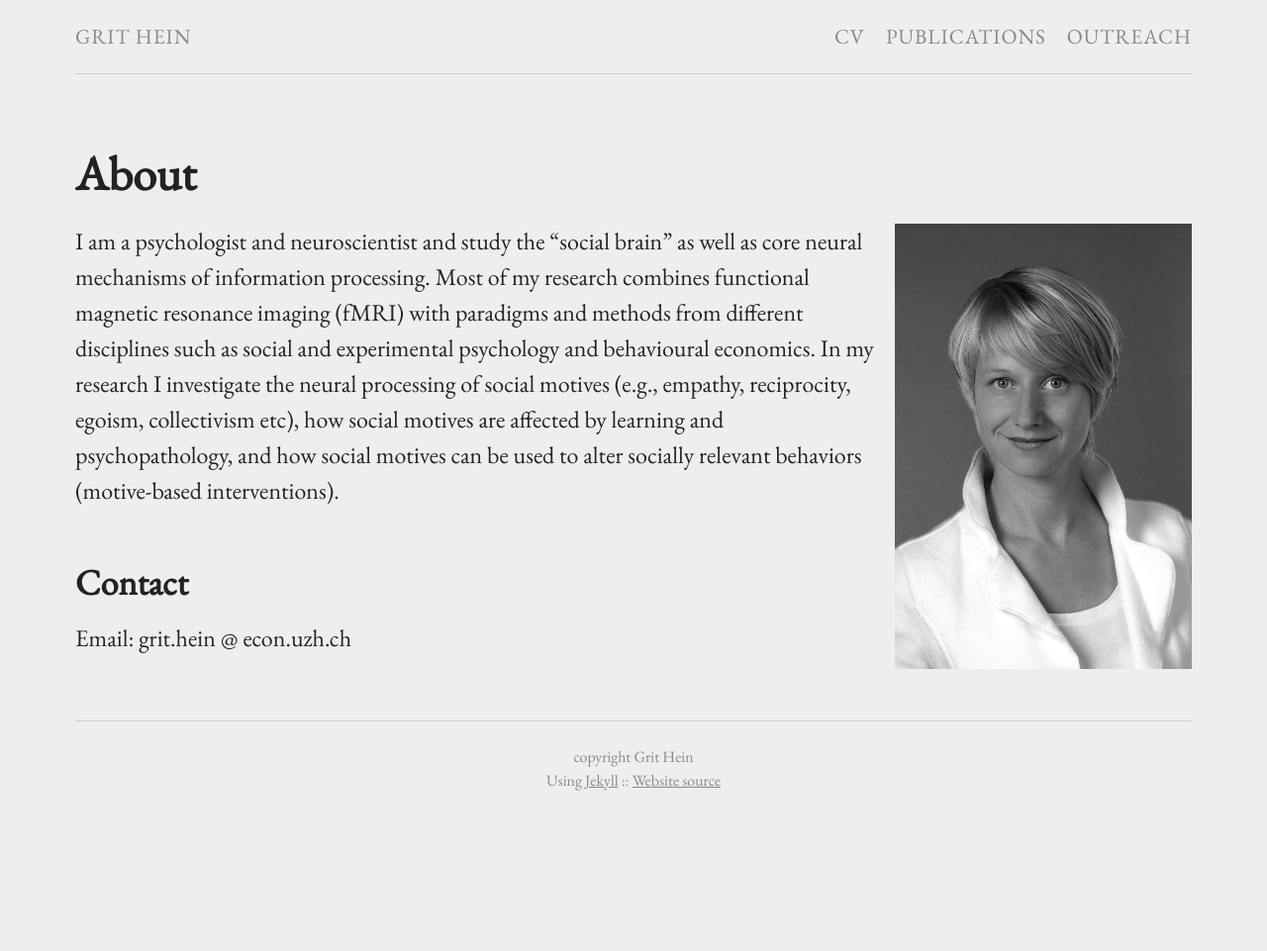
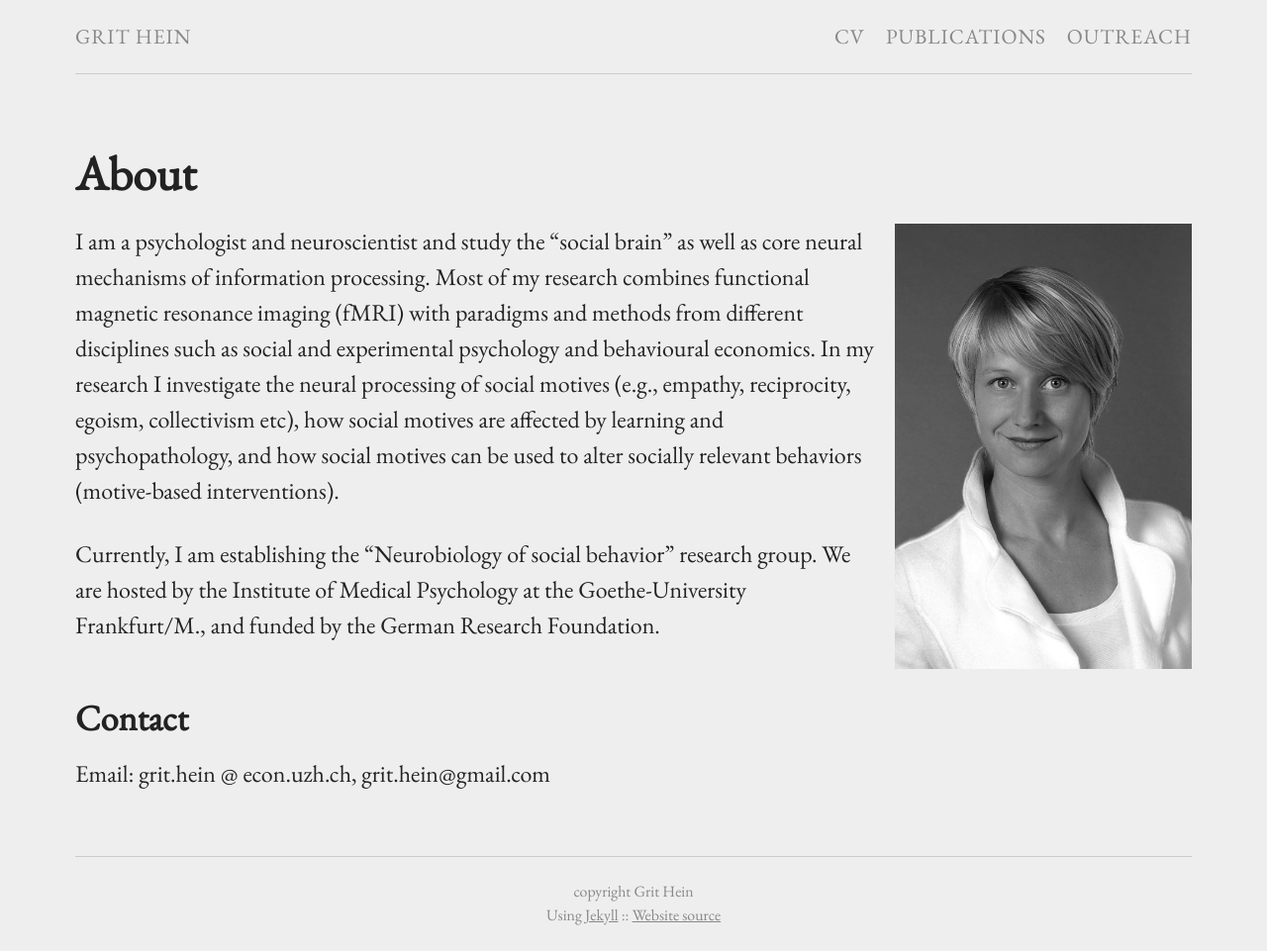
Before and after one commit to grithein/grithein, a Jekyll site: the page built from index.md, in a window 1280 px wide. Shown: the whole page at 99% size. Built offline with Jekyll 4.4.1, drawn with Linux system fonts in a browser that asks for light colours; before the commit the page ends 900 px from its top, so only the background shows below that.

Commit message:
Update from Forestry.io - index.md

```diff
--- a/index.md
+++ b/index.md
@@ -7,8 +7,10 @@ permalink: "/"
 
 I am a psychologist and neuroscientist and study the “social brain” as well as core neural mechanisms of information processing. Most of my research combines functional magnetic resonance imaging (fMRI) with paradigms and methods from different disciplines such as social and experimental psychology and behavioural economics. In my research I investigate the neural processing of social motives (e.g., empathy, reciprocity, egoism, collectivism etc), how social motives are affected by learning and psychopathology, and how social motives can be used to alter socially relevant behaviors (motive-based interventions).
 
+Currently, I am establishing the "Neurobiology of social behavior" research group. We are hosted by the Institute of Medical Psychology at the Goethe-University Frankfurt/M., and funded by the German Research Foundation.
+
 ## Contact
 
-Email: grit.hein @ econ.uzh.ch
+Email: grit.hein @ econ.uzh.ch, grit.hein@gmail.com
 
 [](mailto:grit.hein@gmail.com)
```
